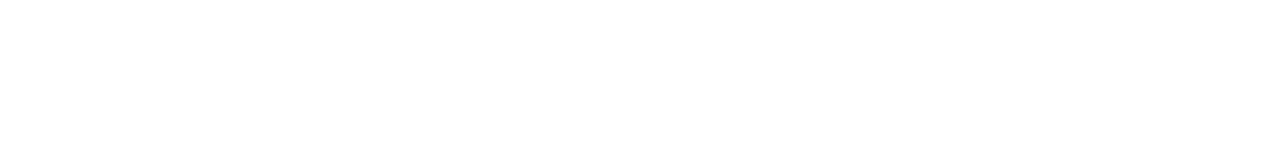
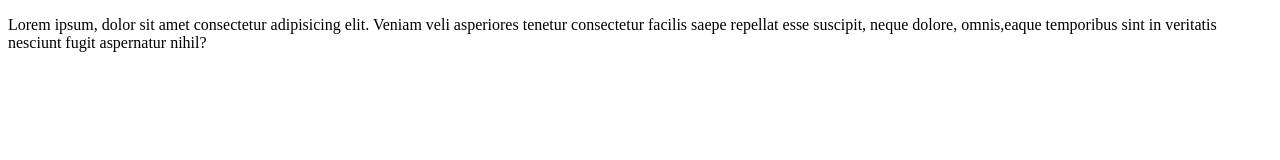
Before and after one commit to Avinashgit05/Demo_Repo, a plain HTML site: page index.html in a window 1280 px wide. Drawn offline with Linux system fonts and the light colour scheme.

Commit message:
third commit

```diff
--- a/index.html
+++ b/index.html
@@ -6,6 +6,11 @@
     <title>Document</title>
 </head>
 <body>
-
+    <p>
+        Lorem ipsum, dolor sit amet consectetur adipisicing elit. Veniam veli
+         asperiores tenetur consectetur facilis saepe repellat esse suscipit,
+          neque dolore, omnis,eaque temporibus sint in veritatis nesciunt
+           fugit aspernatur nihil?
+    </p>
 </body>
 </html>
```
